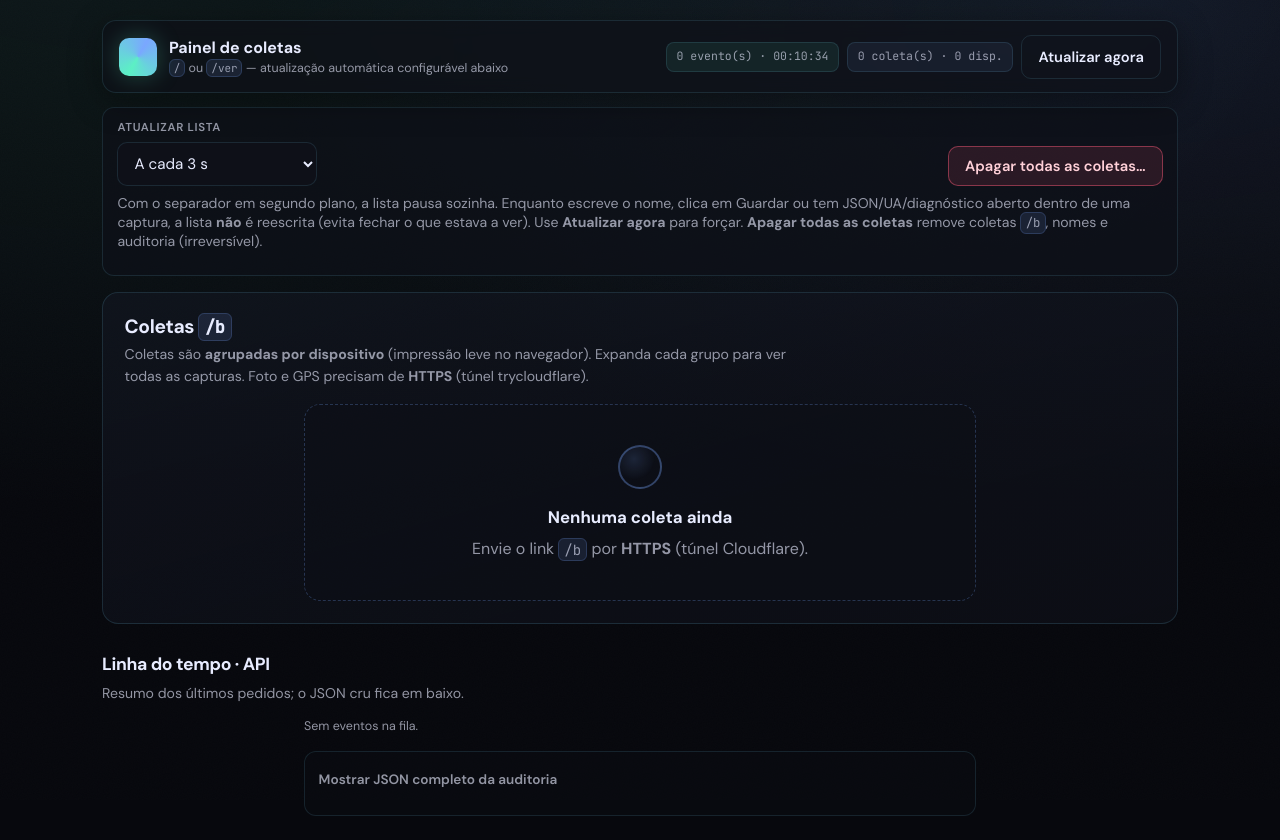
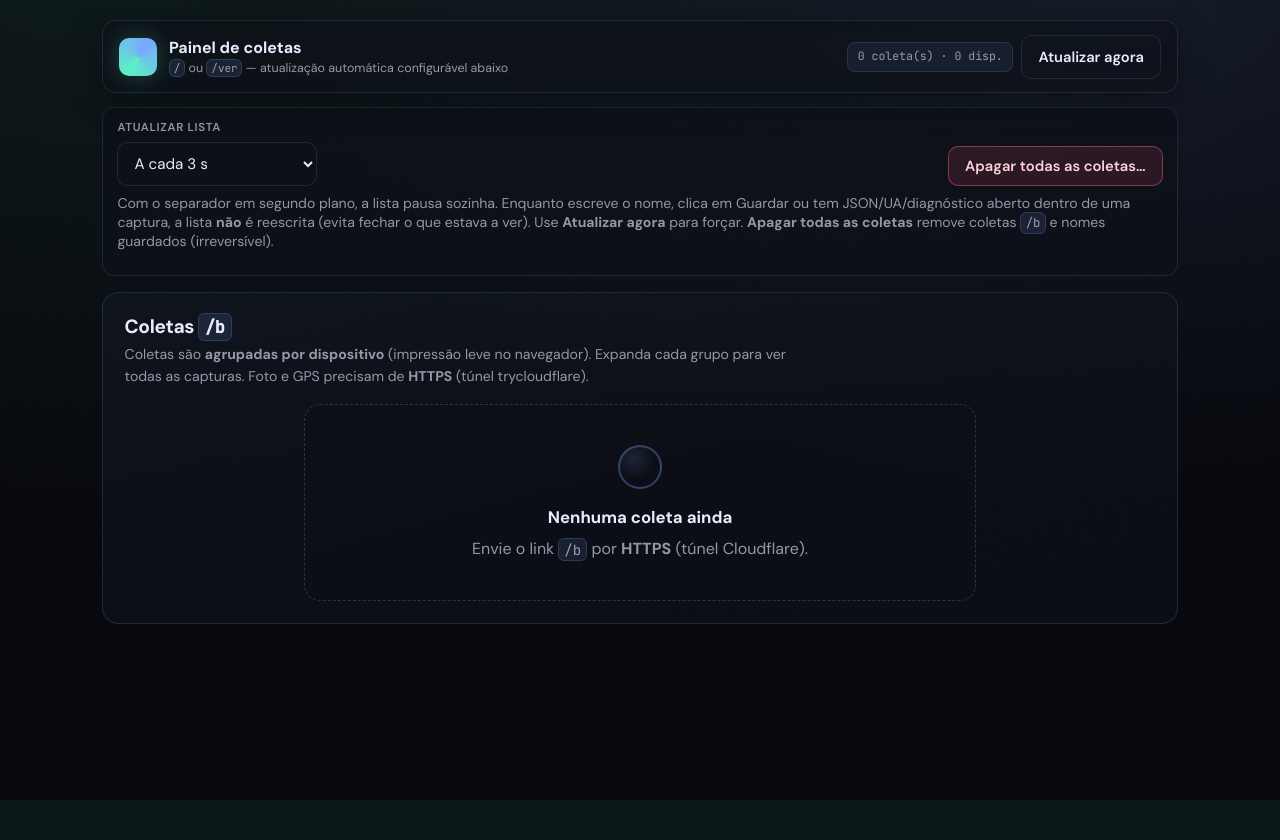
Before and after one commit to MatheusRenzo/cyber-awareness-lab, a Flask app: page / in a window 1280 px wide. After the commit the page ends 800 px from the top, so only its background shows below. Run offline with Flask 3, Linux system fonts and the light colour scheme; data that the repository does not hold is empty; some libraries are stand-ins or nearby versions.

Commit message:
refactor(ver): remove secção Linha do tempo / auditoria do painel
- HTML: sem resumo de API, JSON cru e pill de contagem de auditoria
- ver.js: só atualiza coletas; remove auditTail e renderAuditSummary

Co-authored-by: Cursor <cursoragent@cursor.com>

```diff
--- a/static/ver.js
+++ b/static/ver.js
@@ -1,14 +1,11 @@
 (function () {
   "use strict";
 
-  const out = document.getElementById("ver-out");
-  const status = document.getElementById("ver-status");
   const btn = document.getElementById("ver-refresh");
   const resetLabBtn = document.getElementById("ver-reset-lab");
   const beaconCards = document.getElementById("beacon-cards");
   const beaconCount = document.getElementById("beacon-count");
   const deviceGroupsCount = document.getElementById("device-groups-count");
-  const auditSummary = document.getElementById("audit-summary");
   const intervalSelect = document.getElementById("ver-interval");
   let pollTimer = null;
   let intervalMs = 3000;
@@ -27,7 +24,6 @@
     const fallback = {
       beaconTail: "/api/beacon-tail",
       deviceLabel: "/api/device-label",
-      auditTail: "/api/audit-tail",
       labReset: "/api/lab-reset",
     };
     if (api && typeof api[name] === "string" && api[name]) return api[name];
@@ -453,58 +449,6 @@
     if (groups.length > 0) verBeaconHadDeviceGroups = true;
   }
 
-  function auditVariant(type) {
-    if (type === "lab_report") return "accent";
-    if (type === "server_meta_view") return "neutral";
-    return "neutral";
-  }
-
-  function renderAuditSummary(events) {
-    if (!auditSummary) return;
-    if (!Array.isArray(events) || events.length === 0) {
-      auditSummary.innerHTML = '<p class="ver-muted-line">Sem eventos na fila.</p>';
-      return;
-    }
-    const recent = [...events].reverse().slice(0, 12);
-    auditSummary.innerHTML =
-      '<ul class="ver-audit-list">' +
-      recent
-        .map((e) => {
-          const t = e.type || "evento";
-          const when = formatWhen(e.ts);
-          const v = auditVariant(t);
-          let sub = "";
-          if (t === "server_meta_view") {
-            sub = escapeHtml((e.ua_short || "").slice(0, 80));
-          } else if (t === "lab_report") {
-            sub = (e.bundle_keys || []).join(", ");
-            sub = escapeHtml(sub.slice(0, 100));
-          } else {
-            sub = escapeHtml(pretty(e).slice(0, 120) + "…");
-          }
-          return (
-            '<li class="ver-audit-item">' +
-            '<div class="ver-audit-item__row">' +
-            '<span class="ver-audit-item__time">' +
-            escapeHtml(when) +
-            "</span>" +
-            '<span class="ver-chip ver-chip--' +
-            v +
-            '">' +
-            escapeHtml(t) +
-            "</span>" +
-            '<span class="ver-audit-item__ip">' +
-            escapeHtml(e.ip || "—") +
-            "</span></div>" +
-            '<span class="ver-audit-item__sub">' +
-            sub +
-            "</span></li>"
-          );
-        })
-        .join("") +
-      "</ul>";
-  }
-
   async function loadBeacons(opts) {
     if (!beaconCards) return;
     const force = !!(opts && opts.force);
@@ -595,25 +539,8 @@
     }, true);
   }
 
-  async function load(opts) {
-    const forceBeacon = !!(opts && opts.forceBeacon);
-    status.textContent = "carregando…";
-    try {
-      const r = await fetch(labApiUrl("auditTail"), {
-        headers: { Accept: "application/json", "Cache-Control": "no-cache" },
-        cache: "no-store",
-      });
-      const j = await r.json();
-      out.textContent = pretty(j);
-      const n = Array.isArray(j.events) ? j.events.length : 0;
-      status.textContent = n + " evento(s) · " + new Date().toLocaleTimeString("pt-BR");
-      renderAuditSummary(j.events);
-    } catch (e) {
-      out.textContent = "Erro: " + e;
-      status.textContent = "erro";
-      if (auditSummary) auditSummary.innerHTML = "";
-    }
-    await loadBeacons(forceBeacon ? { force: true } : undefined);
+  async function refreshColetas(opts) {
+    await loadBeacons(opts && opts.forceBeacon ? { force: true } : undefined);
   }
 
   function setPoll() {
@@ -622,7 +549,7 @@
       pollTimer = null;
     }
     if (intervalMs <= 0) return;
-    pollTimer = setInterval(load, intervalMs);
+    pollTimer = setInterval(refreshColetas, intervalMs);
   }
 
   document.addEventListener("visibilitychange", () => {
@@ -633,6 +560,7 @@
       }
     } else {
       setPoll();
+      refreshColetas();
     }
   });
 
@@ -641,16 +569,18 @@
       intervalMs = parseInt(intervalSelect.value, 10);
       if (Number.isNaN(intervalMs)) intervalMs = 3000;
       setPoll();
-      load();
+      refreshColetas();
     });
   }
 
-  btn.addEventListener("click", () => load({ forceBeacon: true }));
+  if (btn) {
+    btn.addEventListener("click", () => refreshColetas({ forceBeacon: true }));
+  }
 
   if (resetLabBtn) {
     resetLabBtn.addEventListener("click", async () => {
       const ok = window.confirm(
-        "Apagar permanentemente todas as coletas (/b), nomes amigáveis dos dispositivos e a linha de tempo de auditoria?\n\nIsto não pode ser desfeito."
+        "Apagar permanentemente todas as coletas (/b) e os nomes guardados no painel?\n\nIsto não pode ser desfeito."
       );
       if (!ok) return;
       resetLabBtn.disabled = true;
@@ -671,7 +601,7 @@
           return;
         }
         deviceLabelsMap = {};
-        await load({ forceBeacon: true });
+        await refreshColetas({ forceBeacon: true });
       } catch (err) {
         window.alert("Erro de rede ao apagar: " + String(err));
       } finally {
@@ -682,6 +612,6 @@
 
   initBeaconLabelSave();
   initBeaconRefreshResume();
-  load();
+  refreshColetas();
   setPoll();
 })();
--- a/templates/ver.html
+++ b/templates/ver.html
@@ -21,7 +21,6 @@
         </div>
       </div>
       <div class="topbar-actions ver-topbar-actions">
-        <span class="pill ver-pill-stat" title="Eventos na auditoria"><span id="ver-status">—</span></span>
         <span class="pill ver-pill-count" title="Coletas /b agrupadas por dispositivo">
           <span id="beacon-count">0</span> coleta(s) · <span id="device-groups-count">0</span> disp.
         </span>
@@ -41,14 +40,14 @@
           </select>
         </div>
         <div class="ver-toolbar-group ver-toolbar-group--danger">
-          <button type="button" class="btn danger ver-btn-reset-lab" id="ver-reset-lab" title="Remove todas as coletas /b, nomes e auditoria">
+          <button type="button" class="btn danger ver-btn-reset-lab" id="ver-reset-lab" title="Remove todas as coletas /b e nomes guardados">
             Apagar todas as coletas…
           </button>
         </div>
       </div>
       <p id="ver-toolbar-tip" class="ver-toolbar-tip muted">
         Com o separador em segundo plano, a lista pausa sozinha. Enquanto escreve o nome, clica em Guardar ou tem JSON/UA/diagnóstico aberto dentro de uma captura, a lista <strong>não</strong> é reescrita (evita fechar o que estava a ver). Use <strong>Atualizar agora</strong> para forçar.
-        <strong>Apagar todas as coletas</strong> remove coletas <code class="ver-code">/b</code>, nomes e auditoria (irreversível).
+        <strong>Apagar todas as coletas</strong> remove coletas <code class="ver-code">/b</code> e nomes guardados (irreversível).
       </p>
     </div>
 
@@ -62,27 +61,14 @@
       </div>
       <div class="ver-beacon-grid" id="beacon-cards"></div>
     </section>
-
-    <section class="ver-audit-section" aria-labelledby="audit-title">
-      <div class="ver-section-head">
-        <h2 class="ver-audit-title" id="audit-title">Linha do tempo · API</h2>
-        <p class="muted ver-hint ver-hint--tight">Resumo dos últimos pedidos; o JSON cru fica em baixo.</p>
-      </div>
-      <div id="audit-summary" class="ver-audit-summary"></div>
-      <details class="ver-raw-wrap">
-        <summary class="ver-raw-summary">Mostrar JSON completo da auditoria</summary>
-        <pre class="code ver-pre" id="ver-out">Carregando…</pre>
-      </details>
-    </section>
   </div>
   <script>
     window.__LAB_API__ = {
       beaconTail: {{ url_for("beacon_tail")|tojson }},
       deviceLabel: {{ url_for("device_label")|tojson }},
-      auditTail: {{ url_for("audit_tail")|tojson }},
       labReset: {{ url_for("lab_reset")|tojson }},
     };
   </script>
-  <script src="{{ url_for('static', filename='ver.js', v='5') }}"></script>
+  <script src="{{ url_for('static', filename='ver.js', v='6') }}"></script>
 </body>
 </html>
```
